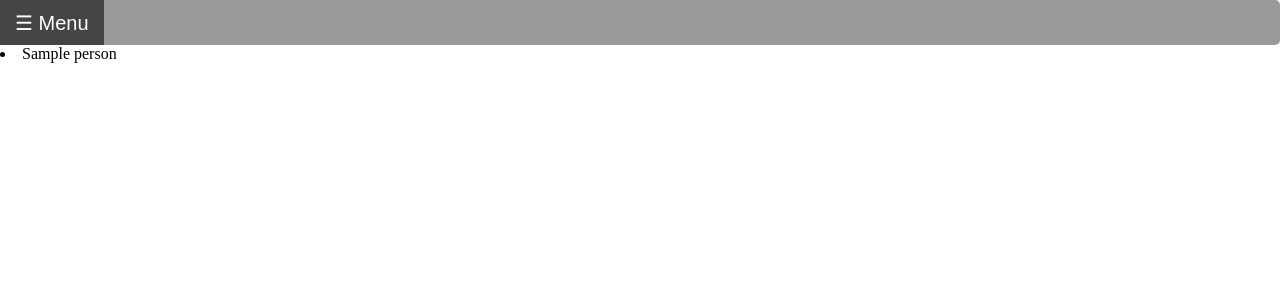
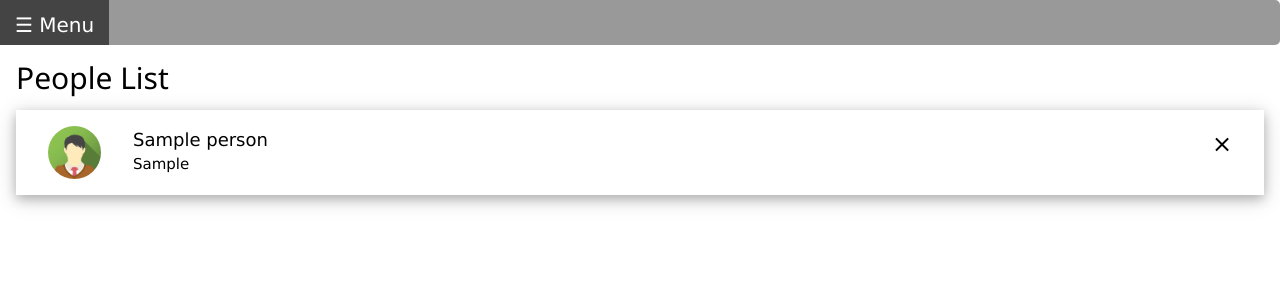
Before and after one commit to murilobandrade/treinamento, a Django app: template pessoas/templates/pessoas/index.html in a window 1280 px wide. Shown: the top 300 px of the page. Run offline with Django 3.2, Linux system fonts and the light colour scheme; the template is opened without the code that fills it: most values are stand-ins (such as "Sample title", 1, 10 or a date in 2020); parts of the project's set-up code (start-up, migrations or seed data) failed here and were passed over.

Commit message:
feature: view of people in card list

```diff
--- a/pessoas/templates/pessoas/base.html
+++ b/pessoas/templates/pessoas/base.html
@@ -9,6 +9,8 @@
         {% endblock title %}
         </title>
         <link rel="stylesheet" href="{% static 'pessoas/css/main.css' %}" type="text/css"/>
+        <meta name="viewport" content="width=device-width, initial-scale=1">
+        <link rel="stylesheet" href="https://www.w3schools.com/w3css/4/w3.css">
     </head>
     <body>
         <header class="box header">
--- a/pessoas/templates/pessoas/index.html
+++ b/pessoas/templates/pessoas/index.html
@@ -1,13 +1,27 @@
 {% extends "pessoas/base.html" %}
+{% load static %}
 
 {% block title %}List content with all the people{% endblock title %}
 
 {% block content %}
-    {% if people_list %}
-    {% for person in people_list %}
-    <li>{{person.nome}}</li>
-    {% endfor %}
-    {% else %}
-    Nenhuma pessoa encontrada!
-    {% endif %}
+{% if people_list %}
+<div class="w3-container">
+    <h2>People List</h2>
+    <ul class="w3-ul w3-card-4">
+        {% for person in people_list %}
+        <li class="w3-bar">
+            <span onclick="this.parentElement.style.display='none'" class="w3-bar-item w3-button w3-white w3-xlarge w3-right">×</span>
+            <img src="{% static 'pessoas/img/avatar2.png' %}" class="w3-bar-item w3-circle w3-hide-small" style="width:85px">
+            <div class="w3-bar-item">
+                <span class="w3-large">{{ person.nome }}</span><br>
+                <span>{{ person.data_nascimento }}</span>
+            </div>
+        </li>
+        {% endfor %}
+    </ul>
+</div>
+{% else %}
+There are no people
+{% endif %}
+
 {% endblock content %}
```
Also changed, not shown: pessoas/static/pessoas/img/avatar1.png (added), pessoas/static/pessoas/img/avatar2.png (added), pessoas/static/pessoas/img/avatar3.png (added), pessoas/static/pessoas/img/avatar4.png (added), pessoas/static/pessoas/img/avatar5.png (added), pessoas/static/pessoas/img/avatar6.png (added).
